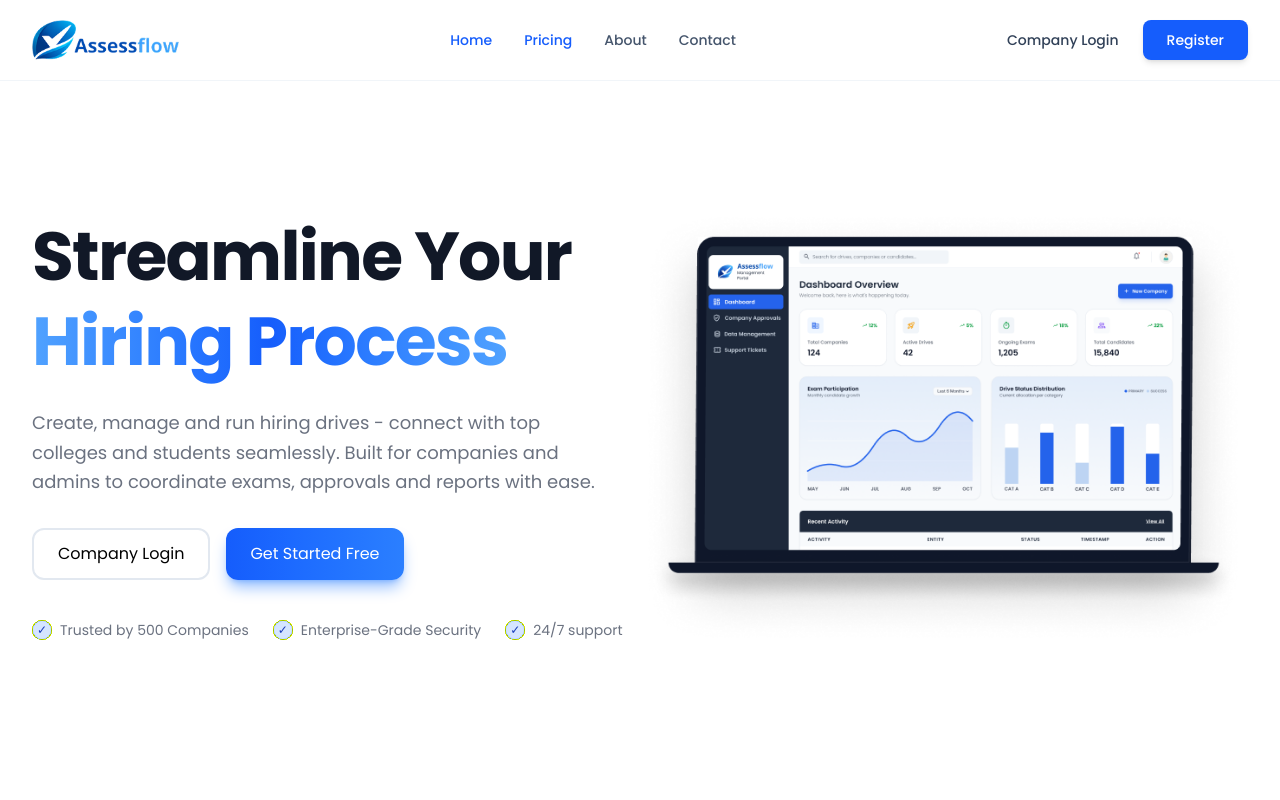
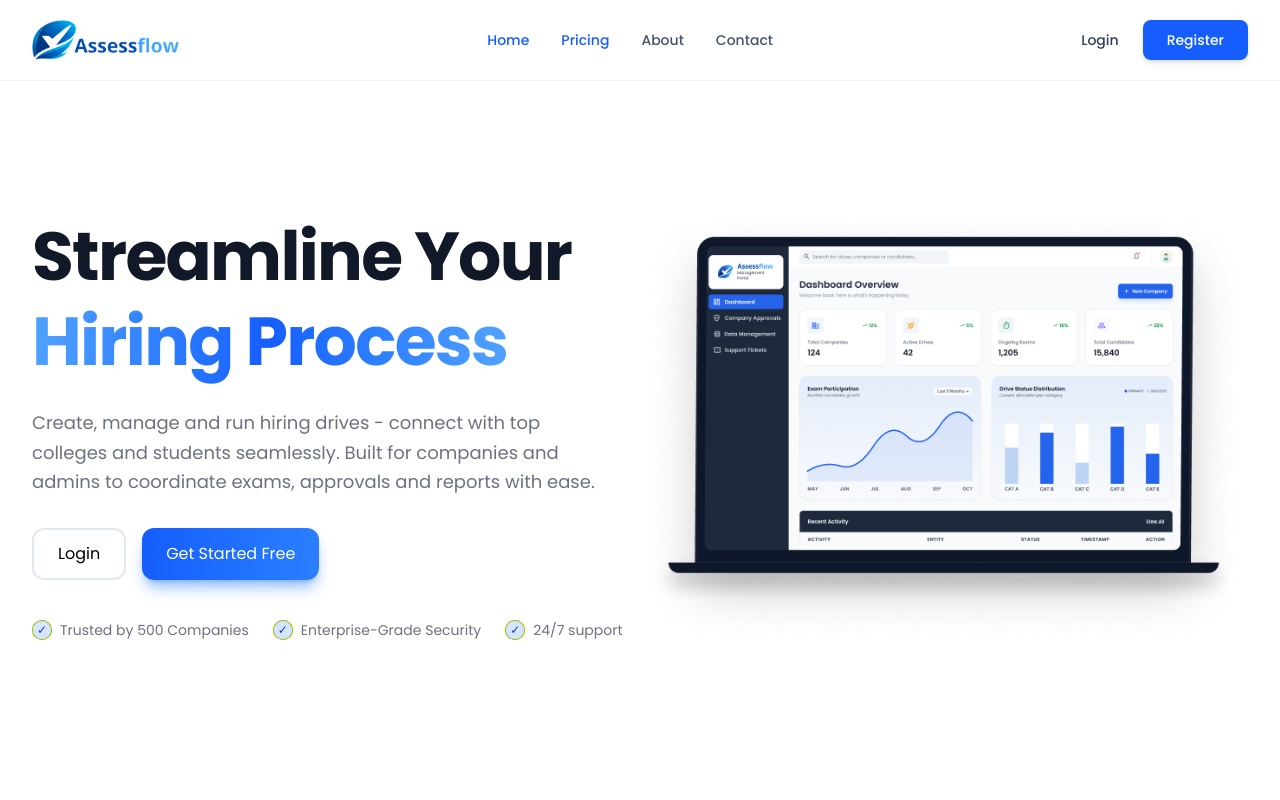
Before and after one commit to DSYaswanth777/company-exam-portal, a React (Vite) app in the folder frontend-react/: page / in a window 1280 px wide. Shown: the top 800 px of the page. Built offline with nearby package versions, Linux system fonts and the light colour scheme; no server answers; a web font is replaced by a local one.

Commit message:
refactor: rename Company Login to Login across UI components and documentation

```diff
--- a/frontend-react/src/App.jsx
+++ b/frontend-react/src/App.jsx
@@ -78,7 +78,7 @@
       const pathTitleMap = {
         "/": "Assessflow | Hiring Platform",
         "/admin/login": "Admin Login | Assessflow",
-        "/company/login": "Company Login | Assessflow",
+        "/company/login": "Login | Assessflow",
         "/company/register": "Company Registration | Assessflow",
         "/admin": "Admin Dashboard | Assessflow",
         "/admin-dashboard": "Admin Dashboard | Assessflow",
--- a/frontend-react/src/components/Hero.jsx
+++ b/frontend-react/src/components/Hero.jsx
@@ -2,17 +2,10 @@
 
 export default function Hero() {
   return (
-    <section
-      className="relative pt-20 pb-32 lg:pt-32 lg:pb-40 overflow-hidden"
-
-    >
-
-
+    <section className="relative pt-20 pb-32 lg:pt-32 lg:pb-40 overflow-hidden">
       <div className="relative z-10 max-w-7xl mx-auto px-4 sm:px-6 lg:px-8">
         <div className="grid grid-cols-1 lg:grid-cols-2 gap- items-center">
           <div>
-
-
             <h1
               className="text-[68px] font-[700] tracking-tight mb-6 leading-tight"
               style={{ color: "var(--text-primary)" }}
@@ -33,11 +26,11 @@
             </p>
 
             <div className="flex flex-col sm:flex-row gap-4 mb-10">
-            <NavLink
+              <NavLink
                 to="/company/login"
                 className="inline-flex text-[16px] items-center justify-center px-6 py-3 border-2 border-slate-200 hover:border-blue-400 hover:text-white  rounded-xl hover:bg-slate-800 transition-all duration-300"
               >
-                Company Login
+                Login
               </NavLink>
               <NavLink
                 to="/company/register"
@@ -45,10 +38,8 @@
               >
                 <span className="flex items-center gap-2">
                   Get Started Free
-
                 </span>
               </NavLink>
-
             </div>
 
             <div
@@ -77,7 +68,7 @@
           </div>
 
           <div className="relative hidden lg:block">
-          <img src="dashboard.png" alt="dashboard" className="w-full" />
+            <img src="dashboard.png" alt="dashboard" className="w-full" />
           </div>
         </div>
       </div>
--- a/frontend-react/src/components/Navbar.jsx
+++ b/frontend-react/src/components/Navbar.jsx
@@ -53,7 +53,7 @@
                   to="/company/login"
                   className="text-sm font-[500] text-slate-700 hover:text-slate-900"
                 >
-                  Company Login
+                  Login
                 </Link>
                 <Link
                   to="/company/register"
```
Also changed, not shown: 1 other file (tests, documents, lock files or other folders).
